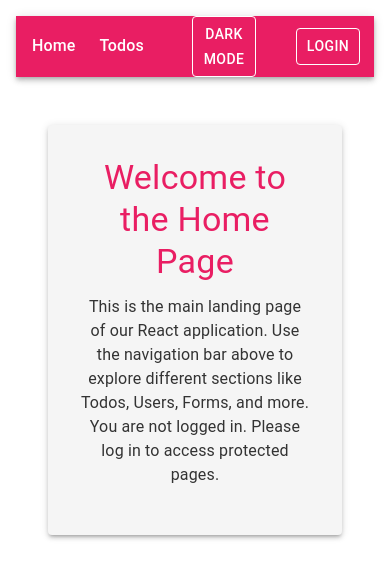
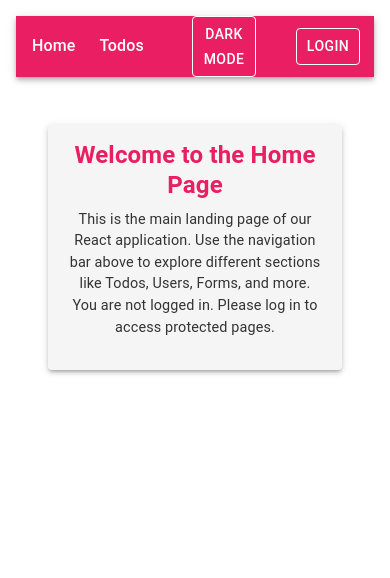
Before and after one commit to sheetalccube/react-assignment, a React (Vite) app: page /home in a window 390 px wide. Shown: the top 578 px of the page. Built offline with nearby package versions, Linux system fonts and the light colour scheme.

Commit message:
implement custom hook for styling

```diff
--- a/src/layout/Header.tsx
+++ b/src/layout/Header.tsx
@@ -1,5 +1,6 @@
 import { AppBar, Toolbar, Button, Box } from "@mui/material";
 import { NavLink, useNavigate } from "react-router-dom";
+import useHeaderStyle from "./HeaderStyle";
 
 interface HeaderProps {
   mode: "light" | "dark";
@@ -8,6 +9,7 @@ interface HeaderProps {
 function Header({ mode, onToggleTheme }: HeaderProps) {
   const navigate = useNavigate();
   const isLoggedIn = localStorage.getItem("token");
+  const style = useHeaderStyle();
 
   const handleLogout = () => {
     localStorage.removeItem("token");
@@ -22,19 +24,13 @@ function Header({ mode, onToggleTheme }: HeaderProps) {
   return (
     <Box>
       <AppBar position="static" color="primary">
-        <Toolbar sx={{ gap: 3 }}>
+        <Toolbar sx={style.toolbar}>
           {navItems.map(({ label, path, end }) => (
             <NavLink
               key={path}
               to={path}
               end={end}
-              style={({ isActive }) => ({
-                color: "inherit",
-                textDecoration: "none",
-                fontWeight: isActive ? 700 : 500,
-                borderBottom: isActive ? "2px solid yellow" : "none",
-                paddingBottom: "2px",
-              })}
+              style={({ isActive }) => style.navLink(isActive)}
             >
               {label}
             </NavLink>
@@ -42,7 +38,6 @@ function Header({ mode, onToggleTheme }: HeaderProps) {
 
           <Box flexGrow={1} />
 
-          {/* Toggle Theme Button */}
           <Button
             variant="outlined"
             color="inherit"
--- /dev/null
+++ b/src/layout/HeaderStyle.tsx
@@ -0,0 +1,14 @@
+export default function useHeaderStyle() {
+  return {
+    toolbar: {
+      gap: 3,
+    },
+    navLink: (isActive: boolean) => ({
+      color: "inherit",
+      textDecoration: "none",
+      fontWeight: isActive ? 700 : 500,
+      borderBottom: isActive ? "2px solid yellow" : "none",
+      paddingBottom: "2px",
+    }),
+  };
+}
--- a/src/main.tsx
+++ b/src/main.tsx
@@ -4,7 +4,7 @@ import { BrowserRouter, Routes, Route, Navigate } from "react-router-dom";
 import { ThemeProvider, CssBaseline, Box } from "@mui/material";
 import { getTheme } from "@/Styles/Theme";
 import App from "@/App";
-import Home from "./Pages/Home";
+import Home from "./Pages/Auth/Home/Home";
 
 const LoginPage = React.lazy(() => import("@/Pages/Auth/LoginPage"));
 const SignupPage = React.lazy(() => import("@/Pages/Auth/Signup"));
--- /dev/null
+++ b/src/pages/auth/Home/Home.tsx
@@ -0,0 +1,33 @@
+import { Outlet } from "react-router-dom";
+import { Box, Typography, Container, Paper } from "@mui/material";
+import useStyle from "./Homestyle";
+
+function Home() {
+  const style = useStyle();
+  const isLoggedIn = localStorage.getItem("token");
+
+  return (
+    <Container maxWidth="md" sx={style.container}>
+      <Paper elevation={3} sx={style.paper}>
+        <Typography variant="h4" gutterBottom sx={style.title}>
+          Welcome to the Home Page
+        </Typography>
+        <Typography variant="body1" sx={style.description}>
+          This is the main landing page of our React application. Use the
+          navigation bar above to explore different sections like Todos, Users,
+          Forms, and more.
+          <br />
+          {isLoggedIn
+            ? "You are currently logged in. Enjoy browsing your content!"
+            : "You are not logged in. Please log in to access protected pages."}
+        </Typography>
+      </Paper>
+
+      <Box sx={style.outletBox}>
+        <Outlet />
+      </Box>
+    </Container>
+  );
+}
+
+export default Home;
--- /dev/null
+++ b/src/pages/auth/Home/Homestyle.tsx
@@ -0,0 +1,45 @@
+// src/Pages/Home/HomeStyle.ts
+import { useTheme } from "@mui/material/styles";
+
+export default function useStyle() {
+  const theme = useTheme();
+
+  return {
+    container: {
+      marginTop: theme.spacing(4),
+      [theme.breakpoints.down("sm")]: {
+        marginTop: theme.spacing(2),
+        padding: theme.spacing(2),
+      },
+    },
+    paper: {
+      padding: theme.spacing(4),
+      textAlign: "center" as const,
+      [theme.breakpoints.down("sm")]: {
+        padding: theme.spacing(2),
+      },
+    },
+    title: {
+      color: theme.palette.primary.main,
+      fontSize: "2rem",
+      fontWeight: 600,
+      [theme.breakpoints.down("sm")]: {
+        fontSize: "1.5rem",
+      },
+    },
+    description: {
+      marginBottom: theme.spacing(2),
+      color: theme.palette.text.secondary,
+      fontSize: "1rem",
+      [theme.breakpoints.down("sm")]: {
+        fontSize: "0.9rem",
+      },
+    },
+    outletBox: {
+      marginTop: theme.spacing(4),
+      [theme.breakpoints.down("sm")]: {
+        marginTop: theme.spacing(2),
+      },
+    },
+  };
+}
--- a/src/pages/home.tsx
+++ /dev/null
@@ -1,33 +0,0 @@
-import { Outlet } from "react-router-dom";
-import { Box, Typography, Container, Paper } from "@mui/material";
-
-function Home() {
-  const isLoggedIn = localStorage.getItem("token");
-
-  return (
-    <>
-      <Container maxWidth="md" sx={{ mt: 4 }}>
-        <Paper elevation={3} sx={{ p: 4, textAlign: "center" }}>
-          <Typography variant="h4" gutterBottom color="primary">
-            Welcome to the Home Page
-          </Typography>
-          <Typography variant="body1" sx={{ mb: 2, color: "text.secondary" }}>
-            This is the main landing page of our React application. Use the
-            navigation bar above to explore different sections like Todos,
-            Users, Forms, and more.
-            <br />
-            {isLoggedIn
-              ? "You are currently logged in. Enjoy browsing your content!"
-              : "You are not logged in. Please log in to access protected pages."}
-          </Typography>
-        </Paper>
-
-        <Box sx={{ mt: 4 }}>
-          <Outlet />
-        </Box>
-      </Container>
-    </>
-  );
-}
-
-export default Home;
```
